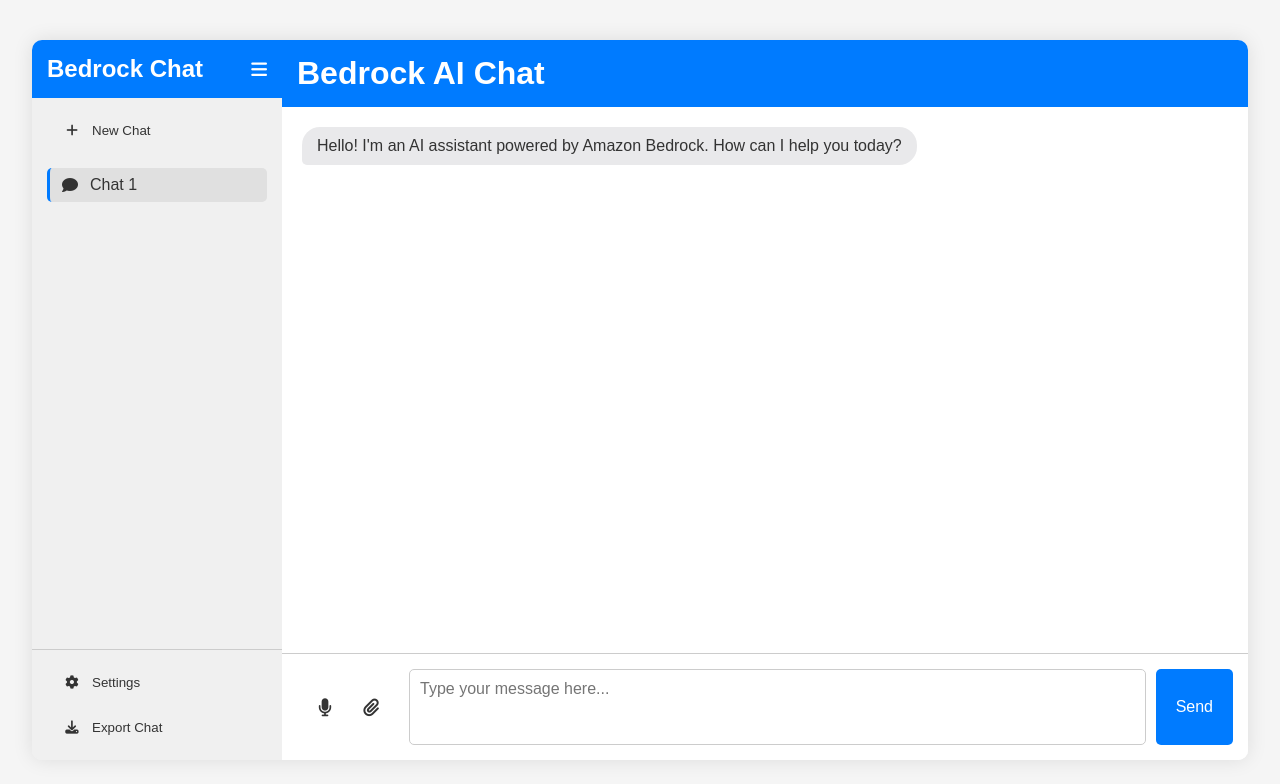
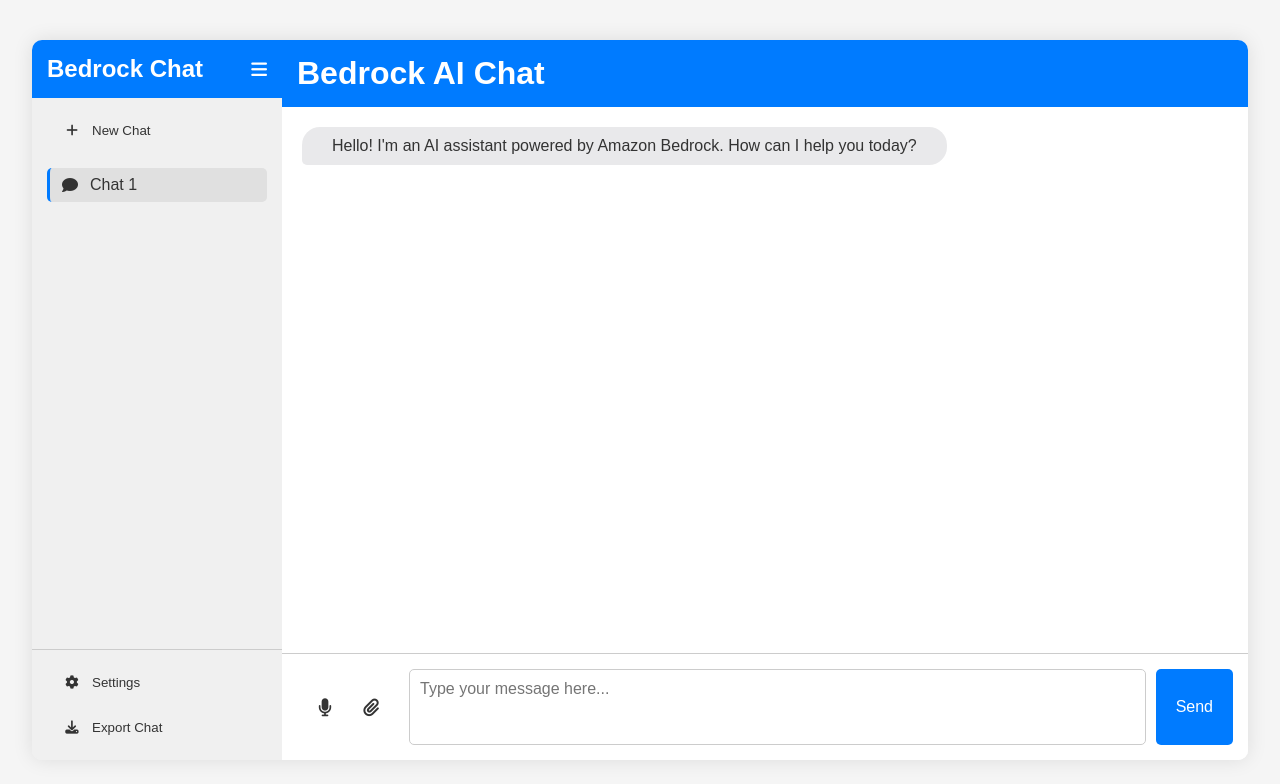
Before and after one commit to anjrlee/awsFront, a plain HTML site: page frontend/index.html in a window 1280 px wide. Drawn offline with Linux system fonts and the light colour scheme; no server answers.

Commit message:
modify css

```diff
--- a/frontend/styles.css
+++ b/frontend/styles.css
@@ -399,9 +399,9 @@
 }
 
 .message-content {
-    padding: 10px 15px;
+    padding: 10px 30px;
     border-radius: 18px;
-    max-width: 70%;
+    max-width: 80%;
     word-wrap: break-word;
 }
 
```
